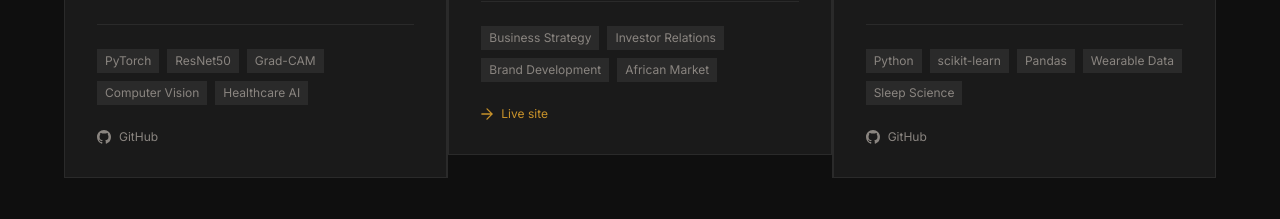
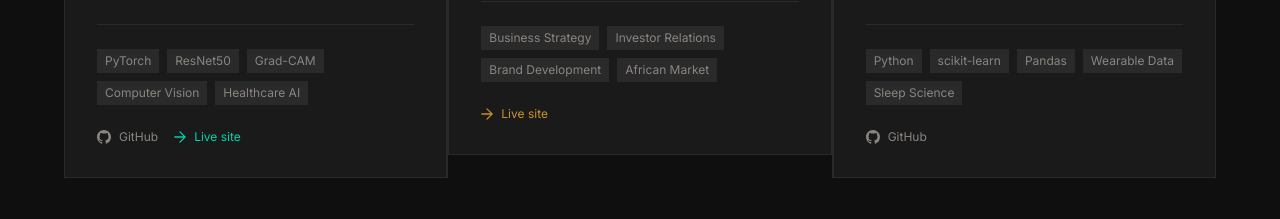
Before and after one commit to SuleimanUsama/initial-portfolio, a Next.js app: page / in a window 1280 px wide. Shown: the part 2380-2599 px from the top of the page. Built offline with nearby package versions, Linux system fonts and the light colour scheme.

Commit message:
Update Projects.js

```diff
--- a/components/Projects.js
+++ b/components/Projects.js
@@ -12,7 +12,7 @@ const projects = [
     ],
     accent:  '#00D4AA',
     github:  'https://github.com/SuleimanUsama/sickle-cell-thesis',
-    demo:    null,
+    demo:    'https://huggingface.co/spaces/AllyCasano/scd-detection',
     status:  'Thesis · 2026',
   },
   {
```
